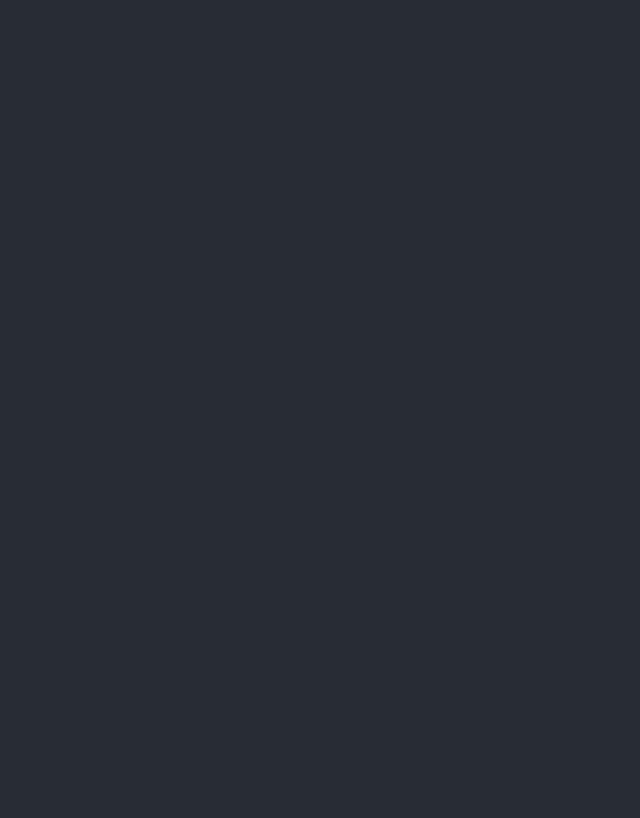
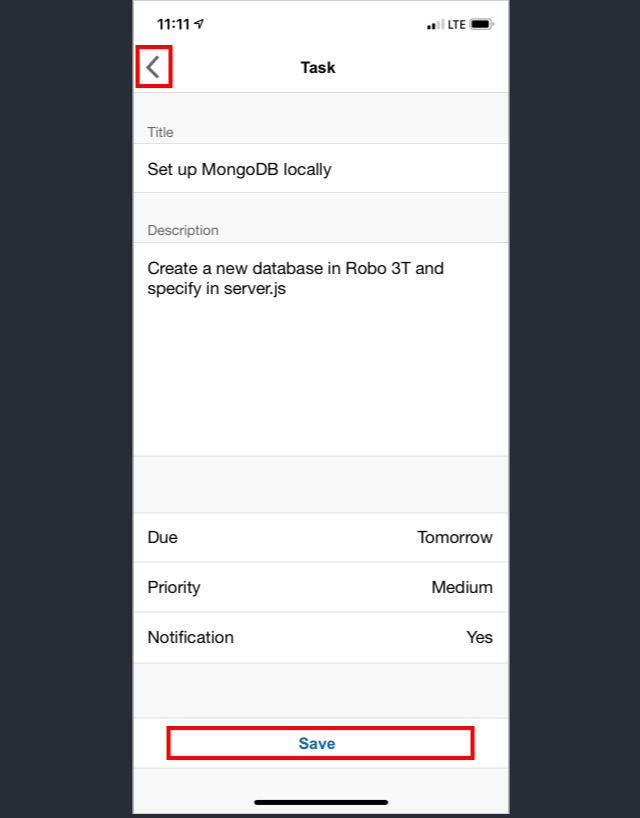
Before and after one commit to makicoding/New-Slack-Prototype, a React (Create React App) app: page /page5 in a window 1280 px wide. Shown: the whole page, without its empty margins (319-959 px from the left). Built offline with nearby package versions, Linux system fonts and the light colour scheme.

Commit message:
page5 routed through app.js

```diff
--- a/src/App.js
+++ b/src/App.js
@@ -4,6 +4,7 @@ import page1 from "./pages/page1";
 import page2 from "./pages/page2";
 import page3 from "./pages/page3";
 import page4 from "./pages/page4";
+import page5 from "./pages/page5";
 
 // Run "npm start" to start React app.
 // Run "npm i" or "npm i [specific component name]" in the command line if there are any dependencies missing in the node modules folder.
@@ -17,6 +18,7 @@ function App() {
           <Route exact path="/page2" component={page2} />
           <Route exact path="/page3" component={page3} />
           <Route exact path="/page4" component={page4} />
+          <Route exact path="/page5" component={page5} />
           {/* <Route exact path="/MainMenu" component={MainMenu} />
           <Route exact path="/CalorieEntry" component={CalorieEntry} />
           <Route exact path="/CalorieEntryEdit" component={CalorieEntryEdit} /> */}
--- a/src/pages/page5.css
+++ b/src/pages/page5.css
@@ -1,4 +1,4 @@
-.p4Button1 {
+.p5Button1 {
     width: 29px;
     height: 35px;
 
@@ -9,11 +9,11 @@
     top: 45px;
 }
 
-.p4Button1:hover {
+.p5Button1:hover {
     cursor: pointer;
 }
 
-.p4Button2 {
+.p5Button2 {
     width: 300px;
     height: 26px;
 
@@ -24,6 +24,6 @@
     top: 726px;
 }
 
-.p4Button2:hover {
+.p5Button2:hover {
     cursor: pointer;
 }
--- a/src/pages/page5.js
+++ b/src/pages/page5.js
@@ -1,21 +1,21 @@
 import React from 'react';
 import { Link } from "react-router-dom";
-import './page4.css';
+import './page5.css';
 import '../components/screen_image/screenImage.css';
 import '../components/page_background/pageBackground.css';
 
 // Run "npm start" to start React app.
 // Run "npm i" or "npm i [specific component name]" in the command line if there are any dependencies missing in the node modules folder.
 
-class Page4 extends React.Component {
+class Page5 extends React.Component {
 
-    p4Button1Click = () => {
+    p5Button1Click = () => {
         window.open(
             "/", "_self"
         );
     }
 
-    p4Button2Click = () => {
+    p5Button2Click = () => {
         window.open(
             "/page5", "_self"
         );
@@ -27,11 +27,11 @@ class Page4 extends React.Component {
             <div>
 
                 <div className="screenImageContainer">
-                    <img className="screenImage" src={"./assets/images/screens_exported_from_sketch_2x_png/HiFi_iPhone_XS_4.png"} alt={"Sketch Screen"} />
+                    <img className="screenImage" src={"./assets/images/screens_exported_from_sketch_2x_png/HiFi_iPhone_XS_5.png"} alt={"Sketch Screen"} />
 
-                    <Link className="p4Button1" onClick={this.p4Button1Click}></Link>
+                    <Link className="p5Button1" onClick={this.p4Button1Click}></Link>
 
-                    <Link className="p4Button2" onClick={this.p4Button2Click}></Link>
+                    <Link className="p5Button2" onClick={this.p4Button2Click}></Link>
                 </div>
 
             </div>
@@ -40,4 +40,4 @@ class Page4 extends React.Component {
 
 }
 
-export default Page4;
+export default Page5;
```
